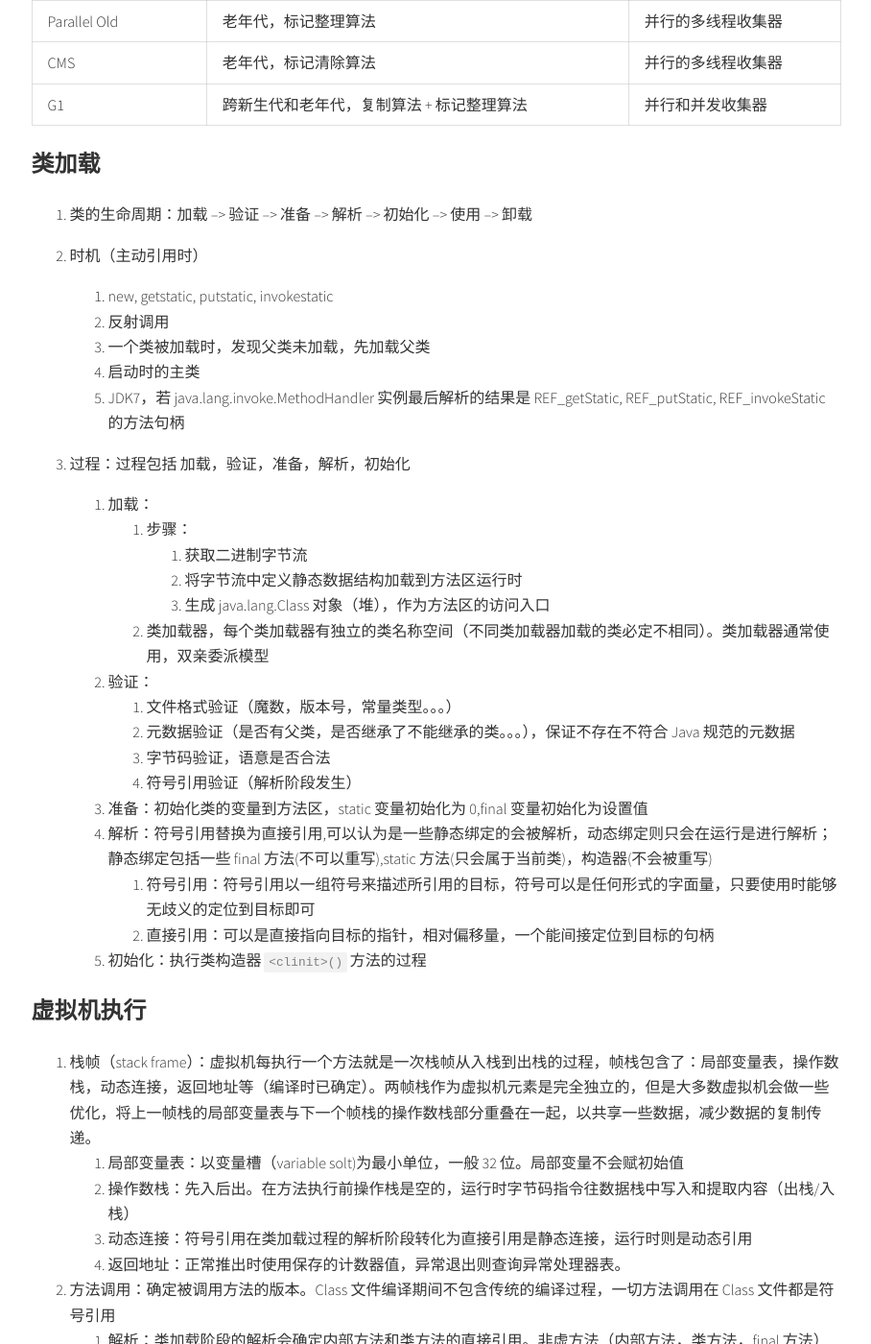
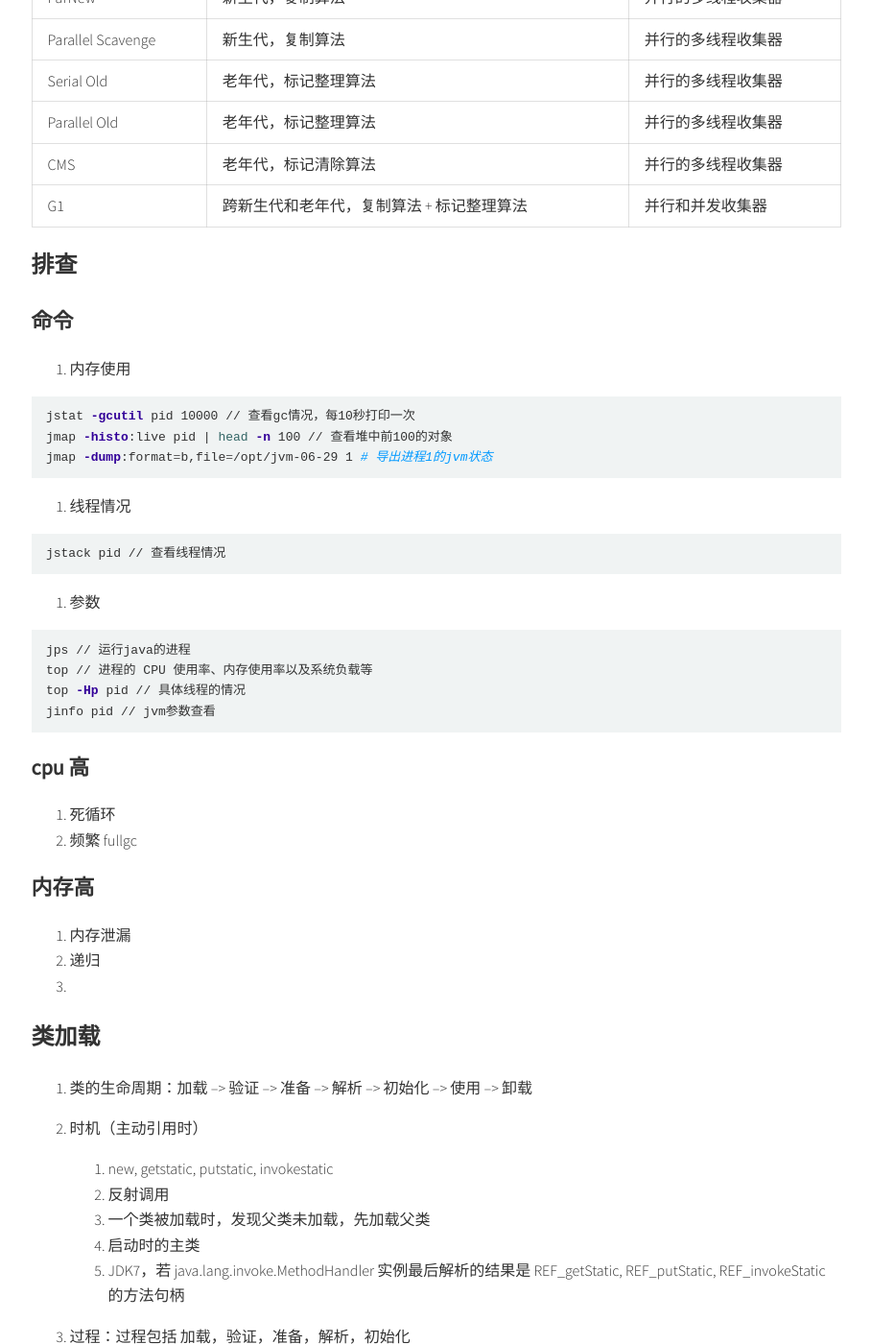
Before and after one commit to summer00/summer00.github.io, a Jekyll site: the page built from _posts/2018-08-03-jvm-summary.markdown, in a window 1280 px wide and 1400 px high, scrolled down 4716 px. Shown: the whole window at 96% size, without its empty margins (185-1093 px from the left). Built offline with Jekyll 4.4.1, drawn with Linux system fonts in a browser that asks for light colours; comment, search, counter and statistics services are not loaded; some of the changed text lies outside the part shown.

Commit message:
update 2021-11-8

````diff
--- a/_posts/2018-08-03-jvm-summary.markdown
+++ b/_posts/2018-08-03-jvm-summary.markdown
@@ -16,6 +16,10 @@ categories: [summary, jvm, iv]
   - [新生代分为 Eden 和 Survivor](#新生代分为-eden-和-survivor)
   - [对象怎么进入老年代](#对象怎么进入老年代)
   - [垃圾回收器](#垃圾回收器)
+- [排查](#排查)
+  - [命令](#命令)
+  - [cpu 高](#cpu-高)
+  - [内存高](#内存高)
 - [类加载](#类加载)
 - [虚拟机执行](#虚拟机执行)
 - [并发](#并发)
@@ -136,6 +140,44 @@ Survivor 区的意义：减少被送到老年代的对象，进而减少 Full GC
 | Parallel Old      | 老年代，标记整理算法                      | 并行的多线程收集器 |
 | CMS               | 老年代，标记清除算法                      | 并行的多线程收集器 |
 | G1                | 跨新生代和老年代，复制算法 + 标记整理算法 | 并行和并发收集器   |
+
+# 排查
+
+## 命令
+
+1. 内存使用
+
+```sh
+jstat -gcutil pid 10000 // 查看gc情况，每10秒打印一次
+jmap -histo:live pid | head -n 100 // 查看堆中前100的对象
+jmap -dump:format=b,file=/opt/jvm-06-29 1 # 导出进程1的jvm状态
+```
+
+2. 线程情况
+
+```sh
+jstack pid // 查看线程情况
+```
+
+3. 参数
+
+```sh
+jps // 运行java的进程
+top // 进程的 CPU 使用率、内存使用率以及系统负载等
+top -Hp pid // 具体线程的情况
+jinfo pid // jvm参数查看
+```
+
+## cpu 高
+
+1. 死循环
+2. 频繁 fullgc
+
+## 内存高
+
+1. 内存泄漏
+2. 递归
+3.
 
 # 类加载
 
````
Also changed, not shown: other parts of _posts/2018-08-03-jvm-summary.markdown (+1 -1 lines), assets/2021-04-02-2-ES.png, 1 other file.
